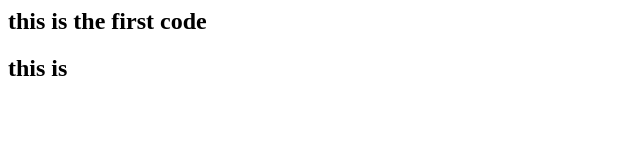
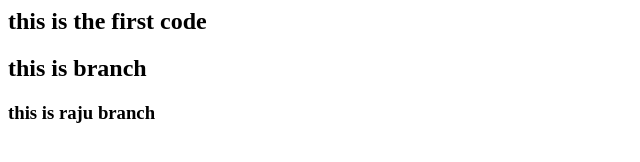
Before and after one commit to Nandlalverma/testRepo, a plain HTML site: page index.html in a window 1280 px wide. Shown: the whole page, without its empty margins (0-640 px from the left). Drawn offline with Linux system fonts and the light colour scheme.

Commit message:
added in raju

```diff
--- a/index.html
+++ b/index.html
@@ -1,2 +1,3 @@
 <h2>this is the first code </h2>
-<h2> this is </h2>
+<h2> this is  branch</h2>
+<h3> this is raju branch</h3>
```
